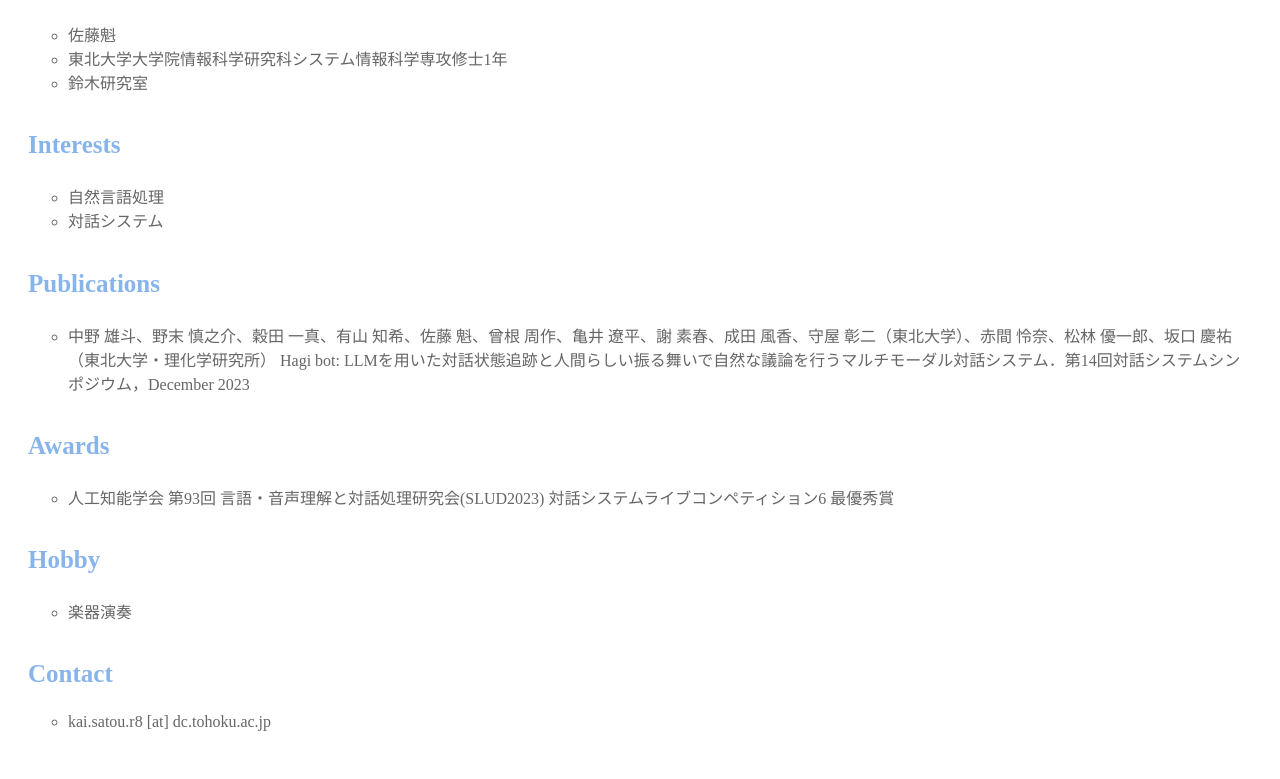
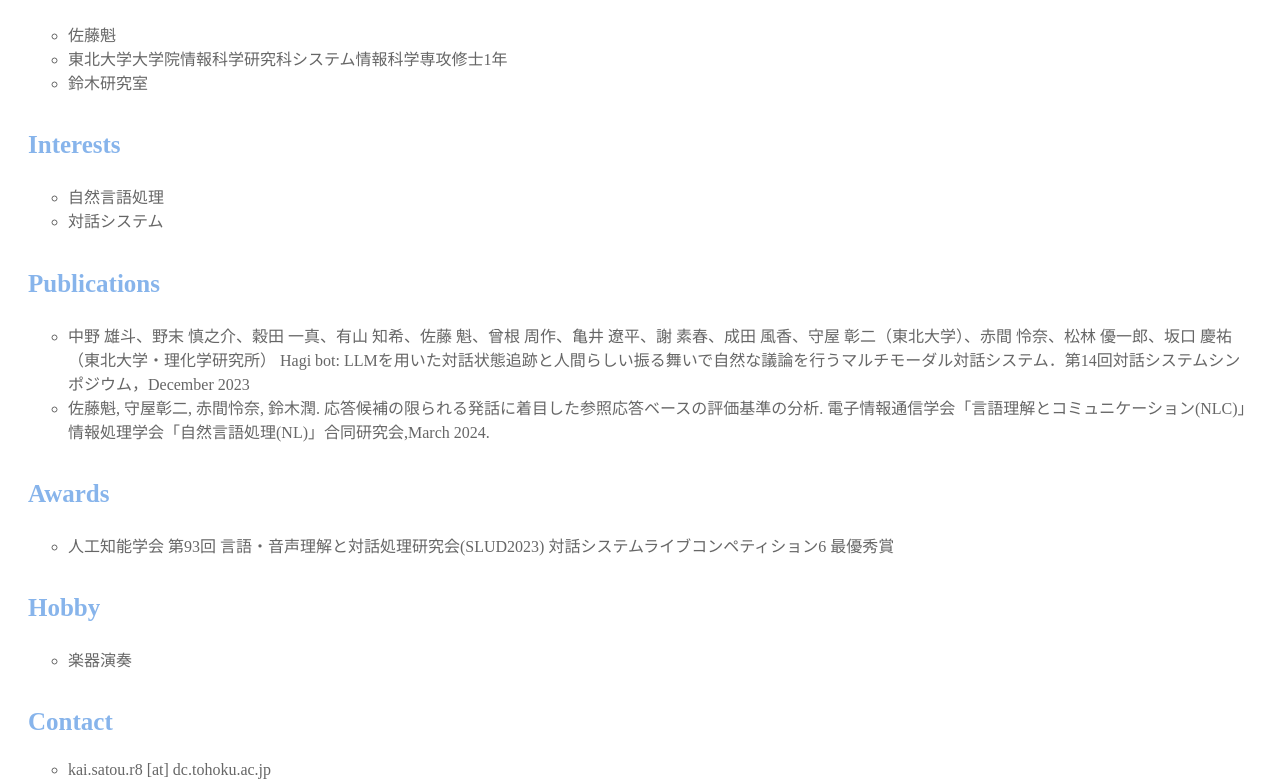
Before and after one commit to kaikaikaikaikaikaikaikai/kaikaikaikaikaikaikaikai.github.io, a plain HTML site: page index.html in a window 1280 px wide. Shown: the part 168-947 px from the top of the page. Before the commit the page ends 899 px from the top, so only its background shows below. Drawn offline with Linux system fonts and the light colour scheme.

Commit message:
Update index.html

```diff
--- a/index.html
+++ b/index.html
@@ -30,6 +30,8 @@
     <ul>
         <li>中野 雄斗、野末 慎之介、穀田 一真、有山 知希、佐藤 魁、曾根 周作、亀井 遼平、謝 素春、成田 風香、守屋 彰二（東北大学）、赤間 怜奈、松林 優一郎、坂口 慶祐（東北大学・理化学研究所）
           Hagi bot: LLMを用いた対話状態追跡と人間らしい振る舞いで自然な議論を行うマルチモーダル対話システム．第14回対話システムシンポジウム，December 2023</li>
+        <li>佐藤魁, 守屋彰二, 赤間怜奈, 鈴木潤.
+            応答候補の限られる発話に着目した参照応答ベースの評価基準の分析. 電子情報通信学会「言語理解とコミュニケーション(NLC)」情報処理学会「自然言語処理(NL)」合同研究会,March 2024.</li>
     </ul>
 
     <h3>Awards</h3>
```
